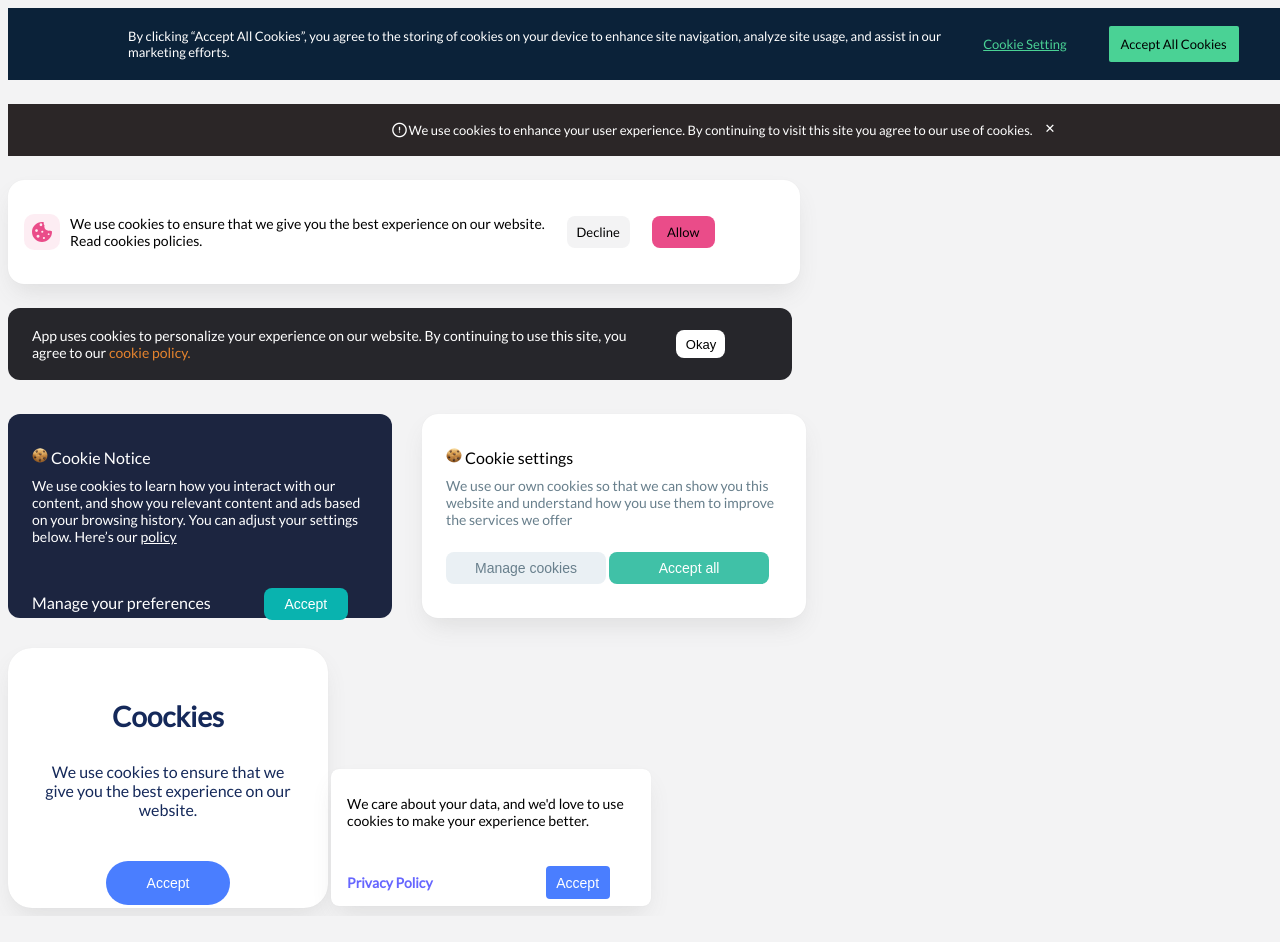
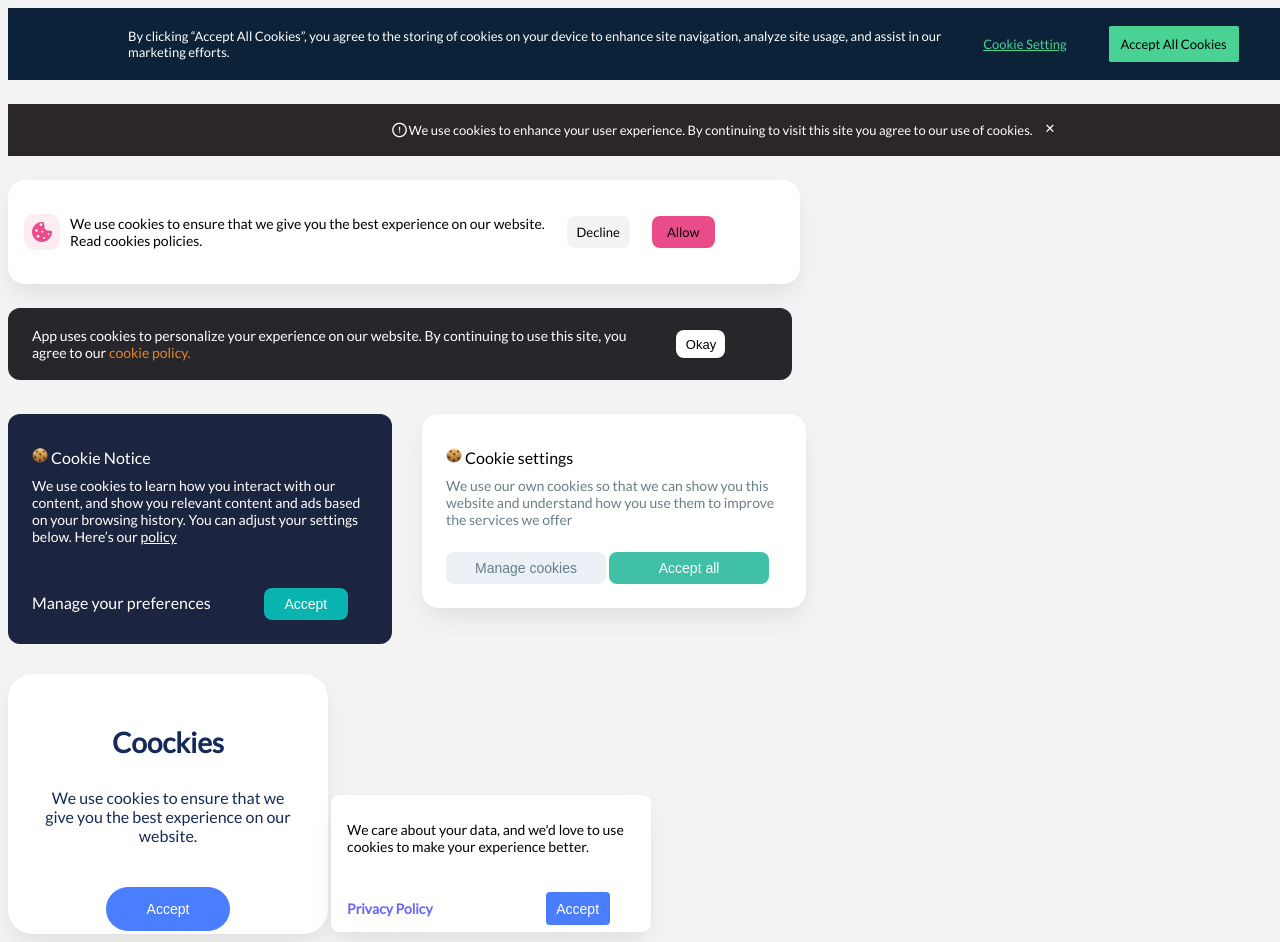
Before and after one commit to litvinak/hw-cursor3, a plain HTML site: page index.html in a window 1280 px wide. Shown: the top 942 px of the page. Before the commit the page ends 916 px from the top, so only its background shows below. Drawn offline with Linux system fonts and the light colour scheme.

Commit message:
New changes

```diff
--- a/index.css
+++ b/index.css
@@ -126,7 +126,7 @@ margin: 16px 42px 16px 120px;
 
 .banner5 {
     width: 360px;
-    height: 180px;
+    height: 206px;
     background-color: #1C2540;
     margin-top: 34px;
     border-radius: 12px;
@@ -169,7 +169,7 @@ margin: 16px 42px 16px 120px;
 
 .banner6{
     width: 360px;
-    height: 180px;
+    height: 170px;
     background-color: white;
     box-shadow: 0px 12px 24px -6px rgba(96, 96, 96, 0.15), 0px 0px 1px rgba(96, 96, 96, 0.1);
     margin-left: 30px;
```
